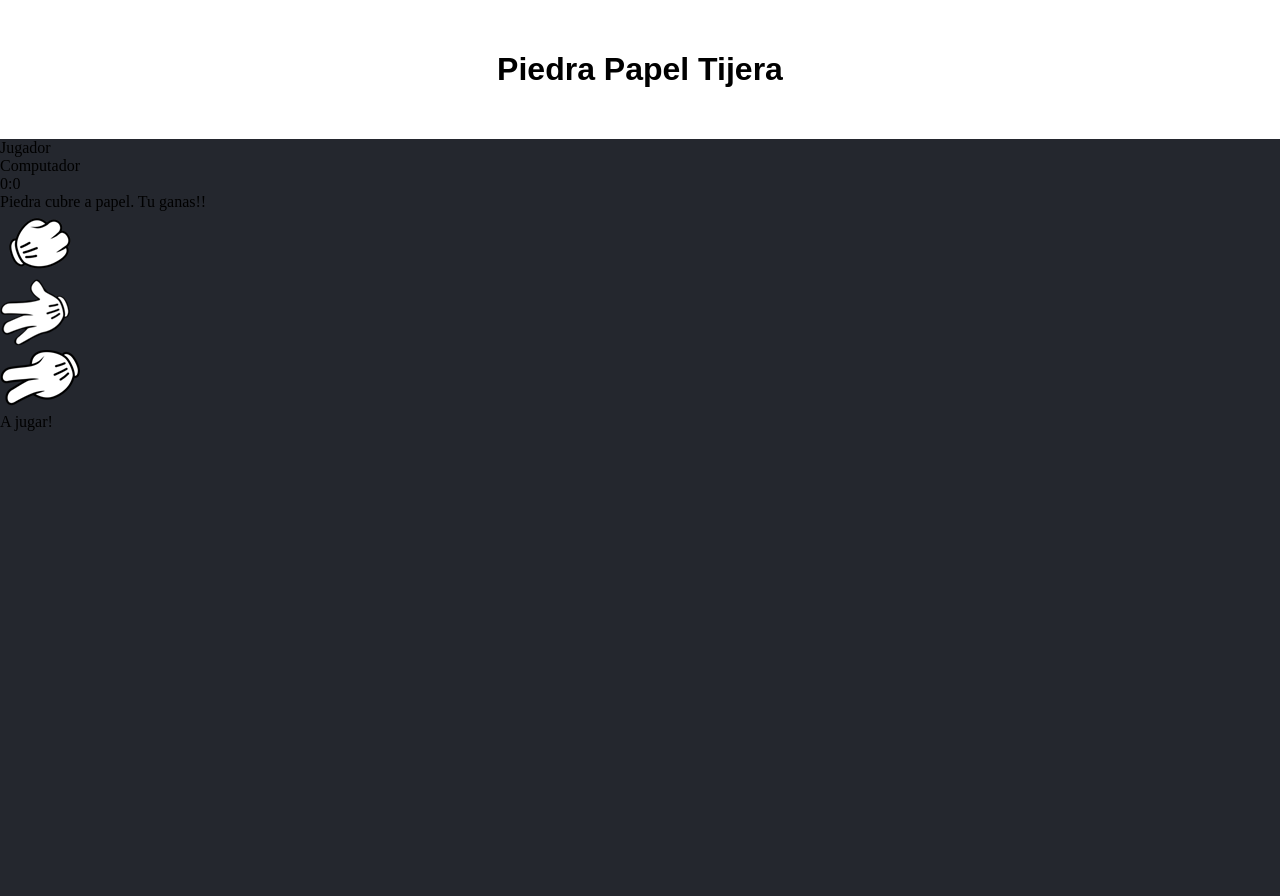
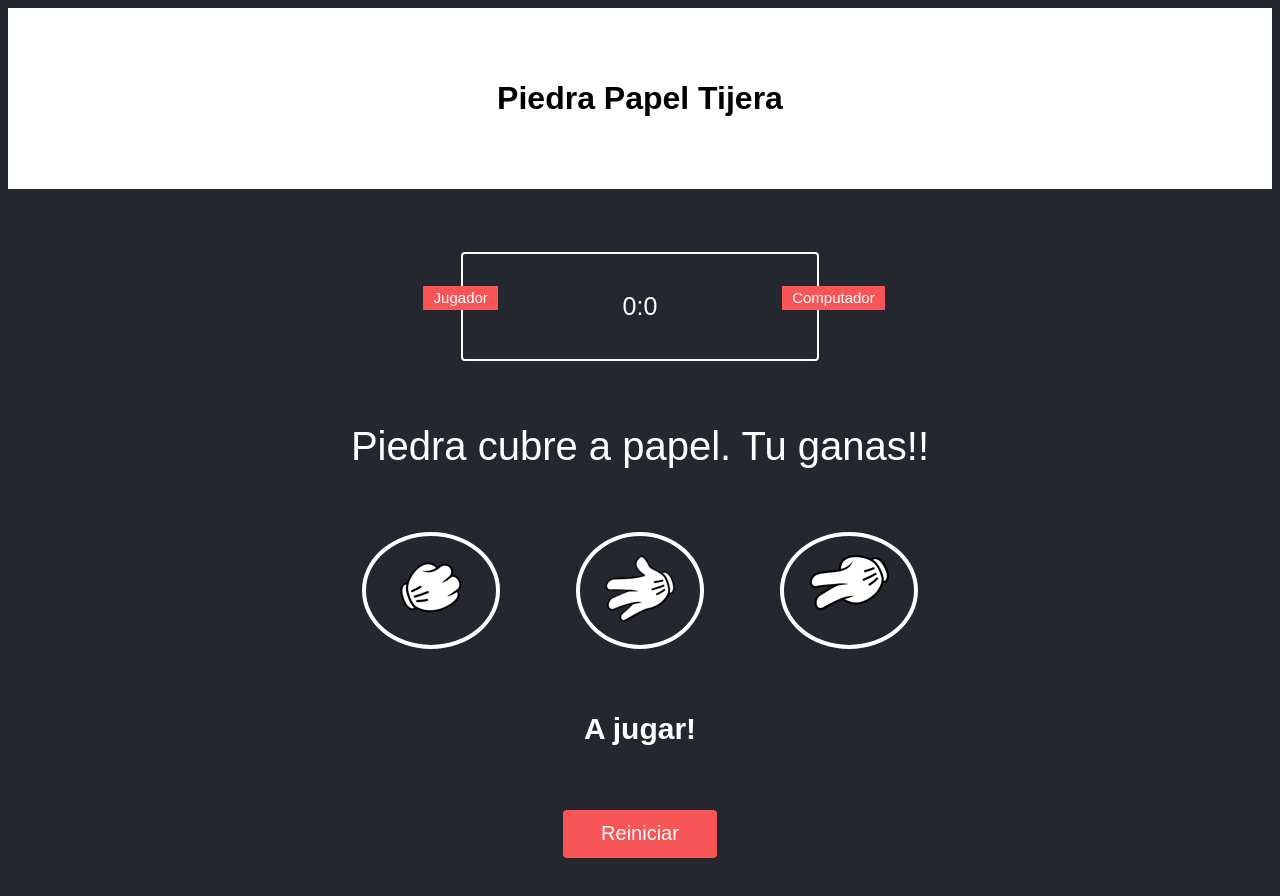
Before and after one commit to LABORATORIO-CREA/explorando_la_programacion_web, a plain HTML site: page index.html in a window 1280 px wide. Before the commit the page ends 800 px from the top, so only its background shows below. Drawn offline with Linux system fonts and the light colour scheme.

Commit message:
version jugador vs maquina

```diff
--- a/index.html
+++ b/index.html
@@ -15,6 +15,7 @@
         <div id ="etiqueta-usuario"  class="etiqueta">Jugador</div>
         <div id ="etiqueta-computador" class="etiqueta">Computador</div>
         <span id="marcador-usuario">0</span>:<span id ="marcador-computador">0</span>
+    </div>
 
     <div class="resultado">
         <p>Piedra cubre a papel. Tu ganas!!</p>
@@ -31,9 +32,14 @@
             <img src="/src/scissor.png" alt="Tijera" id="tijera" class="tijera">
         </div>
     </div>
-    </div>
 
     <p id="mensaje">A jugar!</p>
+
+    <div class="div_boton">
+        <button id="boton" class="boton_reiniciar">
+            Reiniciar
+        </button>
+    </div>
 
     <script src="/main.js"></script>
 </body>
--- a/main.js
+++ b/main.js
@@ -0,0 +1,78 @@
+puntajeJugador = 0;
+puntajeComputadora = 0;
+const marcador_usuario = document.getElementById("marcador-usuario");
+const marcador_computador = document.getElementById("marcador-computador");
+const marcador = document.querySelector(".marcador");
+const resultado = document.querySelector(".resultado > p");
+const piedra = document.getElementById("piedra");
+const papel = document.getElementById("papel");
+const tijera = document.getElementById("tijera");
+const reiniciar = document.getElementById("boton");
+
+
+function jugar(opcionUsuario) {
+    const opciones = ['Piedra', 'Papel', 'Tijera'];
+    const numeroAleatorio = Math.floor(Math.random() * 3);
+    const opcionComputadora = opciones[numeroAleatorio];
+
+    switch (opcionUsuario + opcionComputadora) {
+        case 'PiedraTijera':
+        case 'PapelPiedra':
+        case 'TijeraPapel':
+            ganar(opcionUsuario, opcionComputadora);
+            break;
+        case 'PiedraPapel':
+        case 'PapelTijera':
+        case 'TijeraPiedra':
+            perder(opcionUsuario, opcionComputadora);
+            break;
+        case 'PiedraPiedra':
+        case 'PapelPapel':
+        case 'TijeraTijera':
+            empatar(opcionUsuario, opcionComputadora);
+            break;
+    }
+}
+
+function ganar(opcionUsuario, opcionComputadora) {
+    puntajeJugador++;
+    marcador_usuario.innerHTML = puntajeJugador;
+    marcador_computador.innerHTML = puntajeComputadora;
+    resultado.innerHTML = `${opcionUsuario} vence a ${opcionComputadora}. Ganaste!`;
+}
+
+function perder(opcionUsuario, opcionComputadora) {
+    puntajeComputadora++;
+    marcador_usuario.innerHTML = puntajeJugador;
+    marcador_computador.innerHTML = puntajeComputadora;
+    resultado.innerHTML = `${opcionUsuario} pierde ante ${opcionComputadora}. Perdiste!`;
+}
+
+function empatar(opcionUsuario, opcionComputadora) {
+    resultado.innerHTML = `${opcionUsuario} es igual a ${opcionComputadora}. Empate!`;
+}
+
+
+function restart(){
+    puntajeJugador = 0;
+    puntajeComputadora = 0;
+    marcador_usuario.innerHTML = puntajeJugador;
+    marcador_computador.innerHTML = puntajeComputadora;
+    resultado.innerHTML = `Juego reiniciado`;
+}
+
+piedra.addEventListener('click', function() {
+    jugar('Piedra');
+});
+
+papel.addEventListener('click', function() {
+    jugar('Papel');
+});
+
+tijera.addEventListener('click', function() {
+    jugar('Tijera');
+});
+
+boton.addEventListener('click', function() {
+    restart();
+});
--- a/styles.css
+++ b/styles.css
@@ -1,8 +1,8 @@
-*{
+/* *{
     margin: 0;
     padding: 0;
     box-sizing: border-box;
-}
+} */
 
 body{
     background-color: #24272E;
@@ -15,3 +15,92 @@ header{
     font-family: sans-serif;
     padding: 4%;
 }
+
+
+.marcador{
+    border: 2px solid white;
+    width: 20%;
+    margin: 5% auto;
+    color: white;
+    font-size: 25px;
+    border-radius: 4px;
+    text-align: center;
+    padding: 3% 4%;
+    font-family: sans-serif;
+    position: relative;
+}
+
+
+.etiqueta{
+    background-color: rgb(248, 86, 86);
+    font-size: 15px;
+    padding: 1% 3%;
+    font-family: sans-serif;
+}
+
+#etiqueta-usuario{
+    position: absolute;
+    top:30%;
+    right:90%;
+}
+
+#etiqueta-computador{
+    position: absolute;
+    top:30%;
+    left:90%;
+}
+
+.resultado{
+    color: white;
+    font-size: 40px;
+    font-family: sans-serif;
+    text-align: center;
+    margin: 5% auto;
+}
+
+
+.opciones{
+    display: flex;
+    justify-content: space-around;
+    margin: 5% auto;
+    width: 50%;
+}
+
+.opcion{
+    border: 4px solid white;
+    border-radius: 50%;
+    text-align: center;
+    padding: 3% 4%;
+    cursor: pointer;
+    transition: all 0.3s ease;
+}
+
+.opcion:hover{
+    transform: scale(1.1);
+}
+
+#mensaje{
+    color: white;
+    font-size: 30px;
+    font-weight: bold;
+    font-family: sans-serif;
+    text-align: center;
+    margin: 5% auto;
+}
+
+.div_boton{
+    text-align: center;
+    margin: 5% auto;
+}
+
+.boton_reiniciar{
+    background-color: rgb(248, 86, 86);
+    color: white;
+    font-size: 20px;
+    padding: 1% 3%;
+    font-family: sans-serif;
+    border: none;
+    border-radius: 4px;
+    cursor: pointer;
+    transition: all 0.3s ease;
+}
```
Lines whose indentation alone changed are shown as unchanged.
